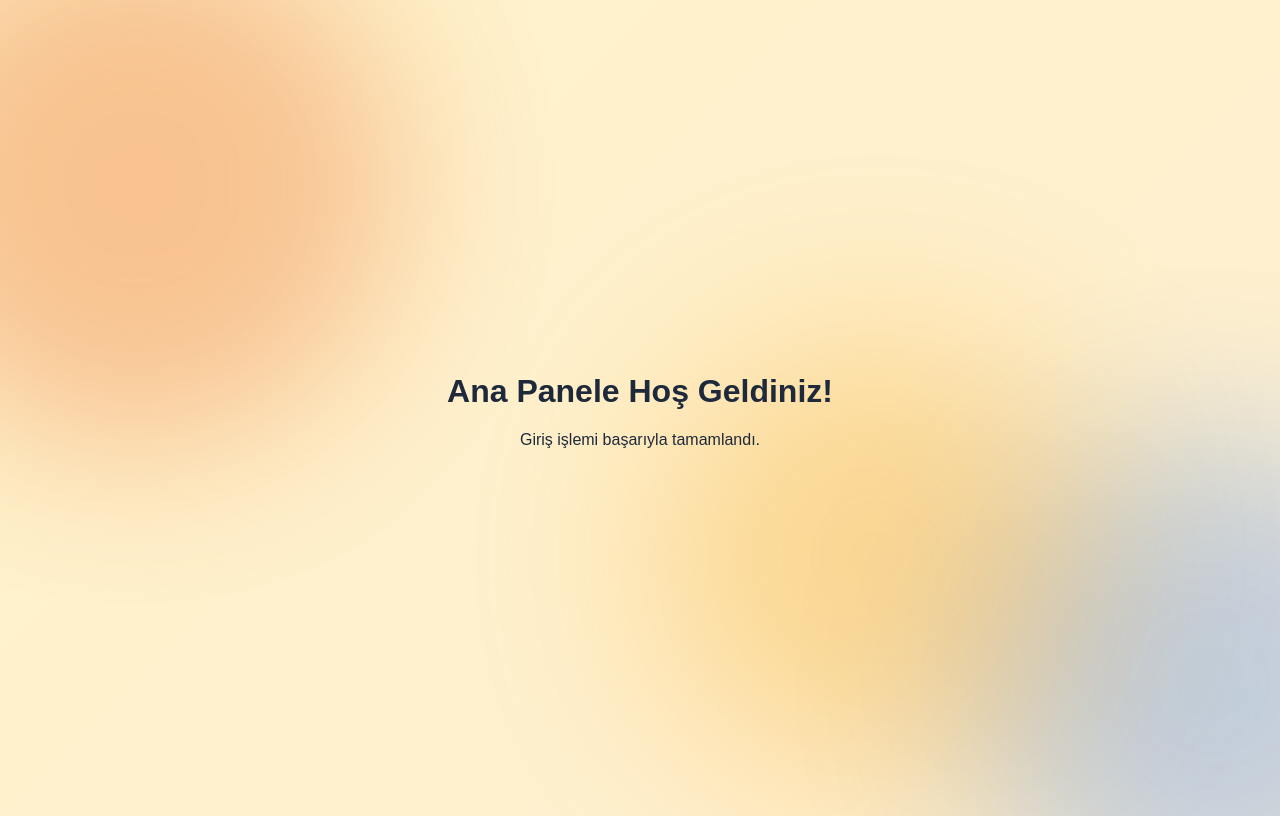
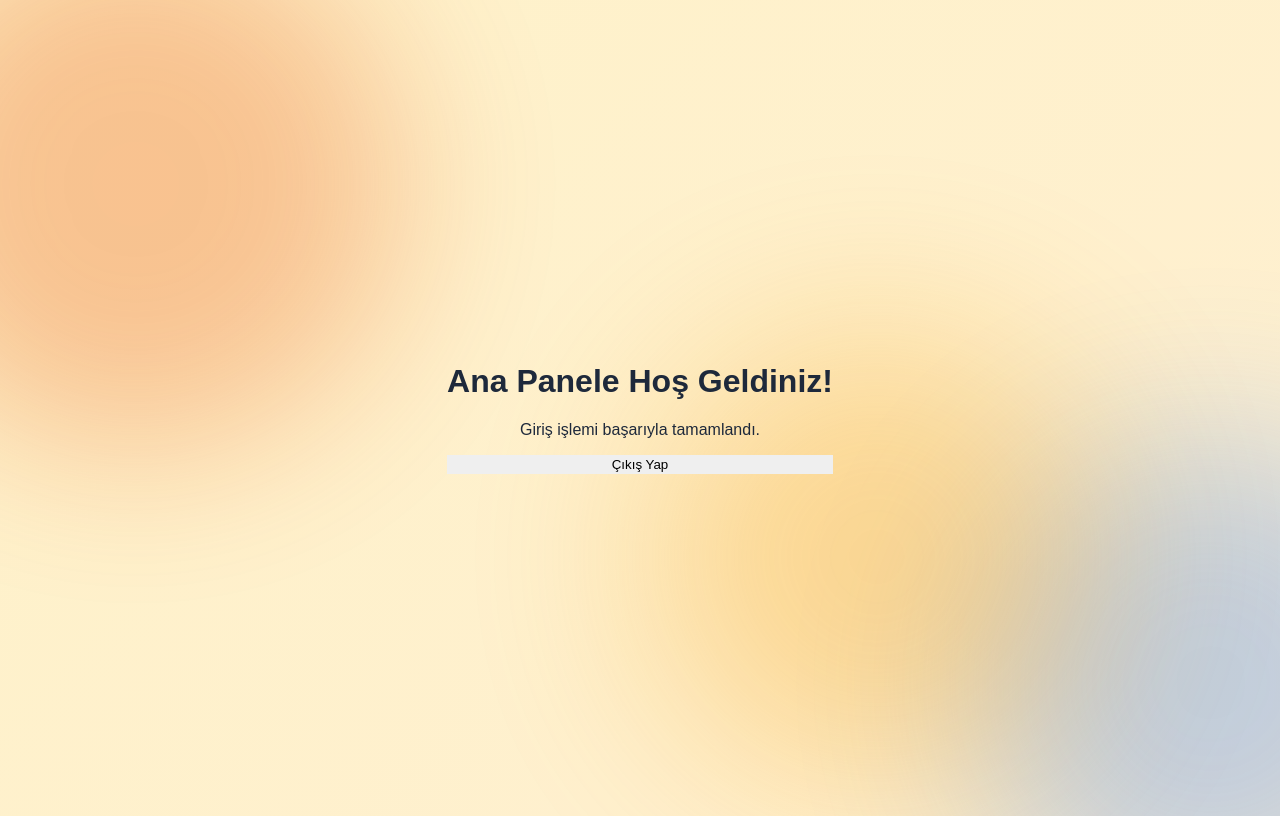
Before and after one commit to buyulukitap2417-star/matota-portal, a Next.js app: page /dashboard in a window 1280 px wide. Built offline with nearby package versions, Linux system fonts and the light colour scheme; no server answers.

Commit message:
feat: Add logout button to dashboard

```diff
--- a/app/dashboard/page.tsx
+++ b/app/dashboard/page.tsx
@@ -1,4 +1,16 @@
+"use client";
+
+import { useRouter } from 'next/navigation';
+import { supabase } from '../../lib/supabaseClient.js';
+
 export default function DashboardPage() {
+  const router = useRouter();
+
+  const handleLogout = async () => {
+    await supabase.auth.signOut();
+    router.push('/');
+  };
+
   return (
     <main className="flex min-h-screen flex-col items-center justify-center p-8">
       <div className="text-center">
@@ -8,6 +20,12 @@ export default function DashboardPage() {
         <p className="mt-2 text-lg text-slate-600 dark:text-slate-400">
           Giriş işlemi başarıyla tamamlandı.
         </p>
+        <button
+          onClick={handleLogout}
+          className="mt-8 w-full max-w-xs flex justify-center py-3 px-4 border border-transparent rounded-md shadow-sm text-sm font-medium text-white bg-slate-600 hover:bg-slate-700 focus:outline-none focus:ring-2 focus:ring-offset-2 focus:ring-slate-500 transition-all duration-300"
+        >
+          Çıkış Yap
+        </button>
       </div>
     </main>
   );
```
